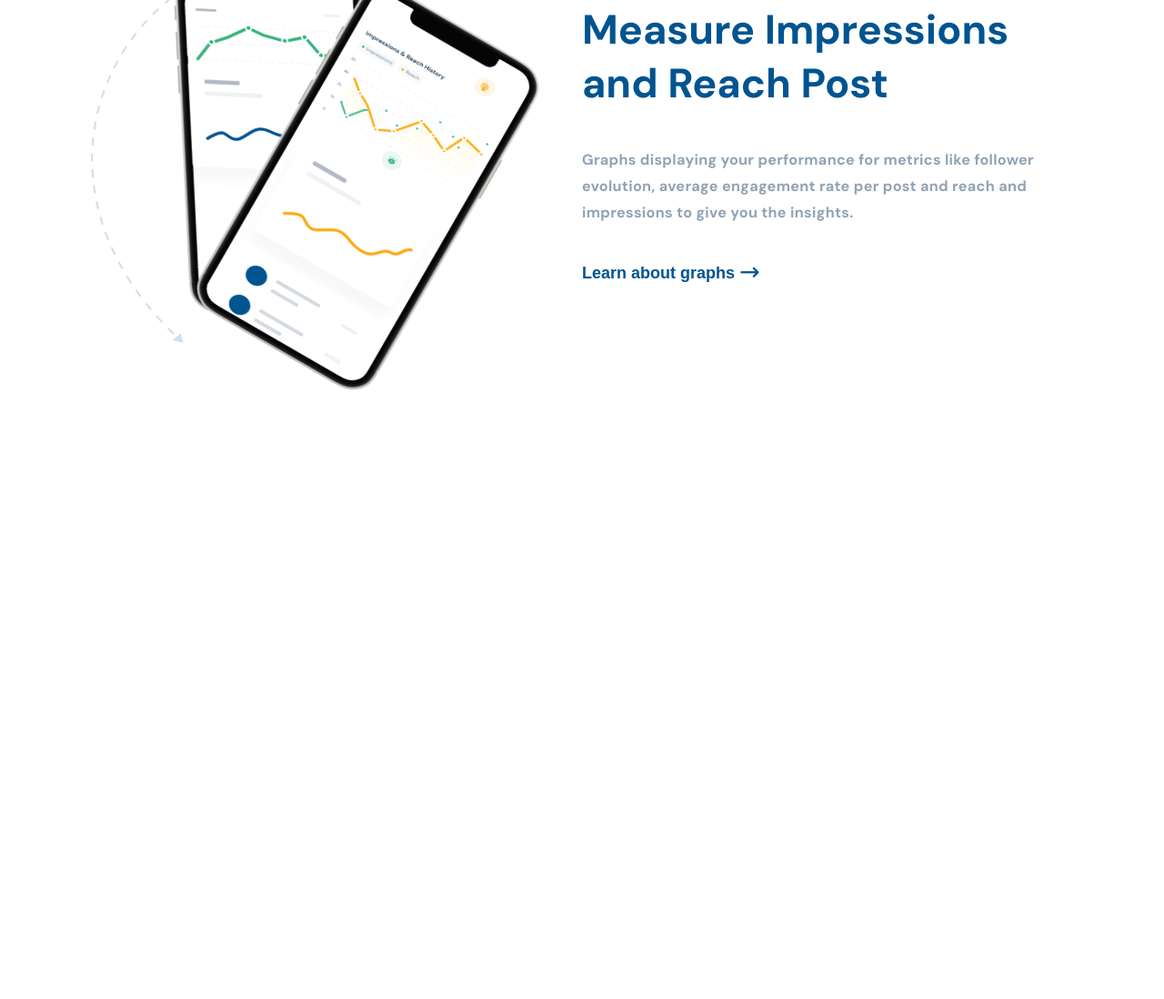
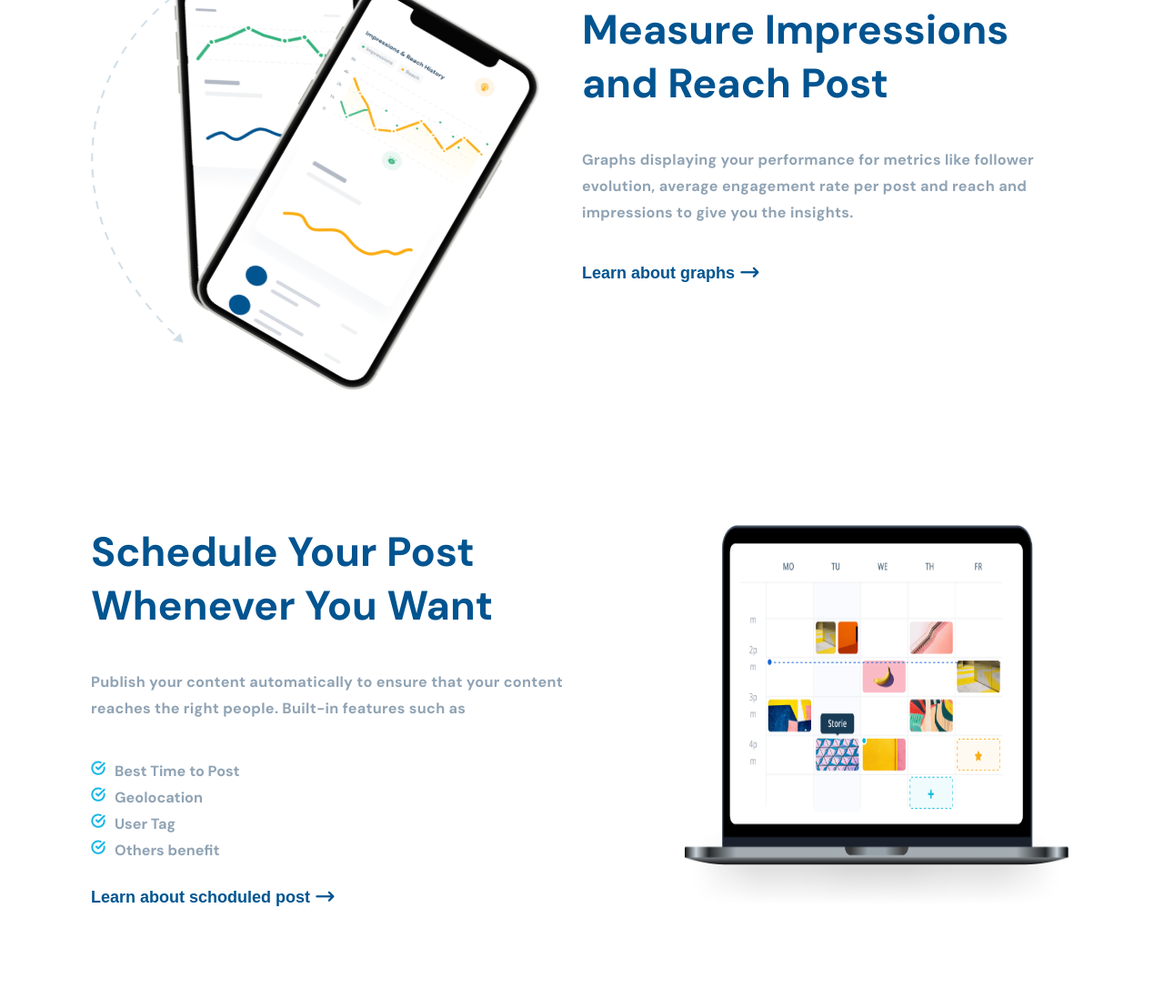
Before and after one commit to Abdul-Rahman-Ahmed/ehya, a plain HTML site: page index.html in a window 1280 px wide. Shown: the part 966-2064 px from the top of the page at 91% size. Before the commit the page ends 1443 px from the top, so only its background shows below. Drawn offline with Linux system fonts and the light colour scheme.

Commit message:
add pages section

```diff
--- a/css/helper.css
+++ b/css/helper.css
@@ -160,6 +160,7 @@ button {
   line-height: 1.8;
 }
 
+.text {
   h2 {
     color: var(--secondary-color);
     font-size: 2.5em;
@@ -170,3 +171,19 @@ h2 {
       }
     }
   }
+
+  h2 ~ p {
+    margin-block: 40px;
+    line-height: 1.8;
+    font-size: 0.9em;
+    font-weight: bold;
+    letter-spacing: 0.3px;
+    color: #90a3b4;
+    @media (max-width: 768px) {
+      font-size: 0.8em;
+      @media (max-width: 425px) {
+        font-size: 0.7em;
+      }
+    }
+  }
+}
--- a/css/master.css
+++ b/css/master.css
@@ -245,24 +245,10 @@ main {
   }
   .text {
     width: 50%;
-    p {
-      margin-block: 40px;
-      line-height: 1.8;
-      font-size: 0.9em;
-      font-weight: bold;
-      letter-spacing: 0.3px;
-      color: #90a3b4;
-      @media (max-width: 768px) {
-        font-size: 0.8em;
-        @media (max-width: 425px) {
-          font-size: 0.7em;
-        }
-      }
-    }
   }
   @media (max-width: 768px) {
     flex-direction: column-reverse;
-    gap: 100px;
+    gap: 50px;
     .text,
     .img {
       width: 70%;
@@ -273,3 +259,49 @@ main {
     }
   }
 }
+
+.pages {
+  display: flex;
+  justify-content: space-between;
+  .text {
+    width: 50%;
+    h2 {
+      margin-bottom: 24px;
+    }
+    .checks {
+      margin-block: 24px;
+      p {
+        display: flex;
+        gap: 10px;
+        line-height: 1.8;
+        font-size: 0.9em;
+        font-weight: bold;
+        color: #90a3b4;
+        @media (max-width: 768px) {
+          font-size: 0.8em;
+          @media (max-width: 425px) {
+            font-size: 0.7em;
+          }
+        }
+      }
+    }
+  }
+  .img {
+    width: 40%;
+    img {
+      width: 100%;
+      height: 100%;
+    }
+  }
+  @media (max-width: 768px) {
+    flex-direction: column;
+    gap: 50px;
+    .text {
+      width: 100%;
+      text-align: center;
+    }
+    .img {
+      width: 100%;
+    }
+  }
+}
--- a/index.html
+++ b/index.html
@@ -98,6 +98,38 @@
         </button>
       </div>
     </section>
+
+    <section class="pages container">
+      <div class="text">
+        <h2>Schedule Your Post Whenever You Want</h2>
+        <p>
+          Publish your content automatically to ensure that your content reaches
+          the right people. Built-in features such as
+        </p>
+        <div class="checks">
+          <p>
+            <span><img src="./assets/pages/circle.png" /></span>Best Time to
+            Post
+          </p>
+          <p>
+            <span><img src="./assets/pages/circle.png" /></span>Geolocation
+          </p>
+          <p>
+            <span><img src="./assets/pages/circle.png" /></span>User Tag
+          </p>
+          <p>
+            <span><img src="./assets/pages/circle.png" /></span>Others benefit
+          </p>
+        </div>
+        <button class="secondary-btn blue">
+          Learn about schoduled post
+          <i class="fa fa-long-arrow-right arrow"></i>
+        </button>
+      </div>
+      <div class="img">
+        <img src="/assets/pages/Device.png" />
+      </div>
+    </section>
   </body>
   <script src="./master.js"></script>
 </html>
```
Also changed, not shown: assets/pages/Device.png (added), assets/pages/circle.png (added). Lines whose indentation alone changed are shown as unchanged.
